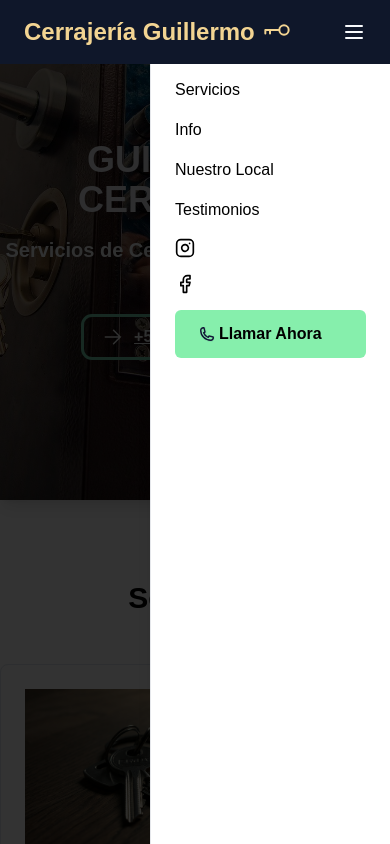
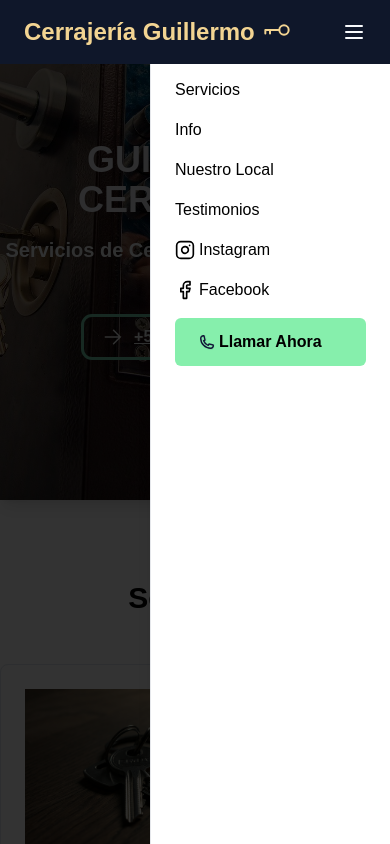
Before and after one commit to LeonAntGon/cerrajeria-guillermo, a Next.js app: page / in a window 390 px wide. Both pictures are taken after a click on the element "Toggle menu". Shown: the top 844 px of the page. Built offline with nearby package versions, Linux system fonts and the light colour scheme.

Commit message:
adding socials and fixing bugs

```diff
--- a/components/Header.tsx
+++ b/components/Header.tsx
@@ -118,7 +118,9 @@ export default function Header() {
               rel={item.icon ? "noopener noreferrer" : undefined}
             >
               {item.icon && <item.icon className="w-5 h-5" />}
-              <span className={item.icon ? "sr-only md:not-sr-only text-black" : ""}>{item.label}</span>
+              <span className={item.icon ? "flex items-center space-x-2 text-black" : ""}>
+              {item.label}
+              </span>
             </Link>
           ))}
               <a href="tel:+5493815818139"><div className="rounded-md px-5 py-3 bg-green-300 cursor-pointer flex">
```
